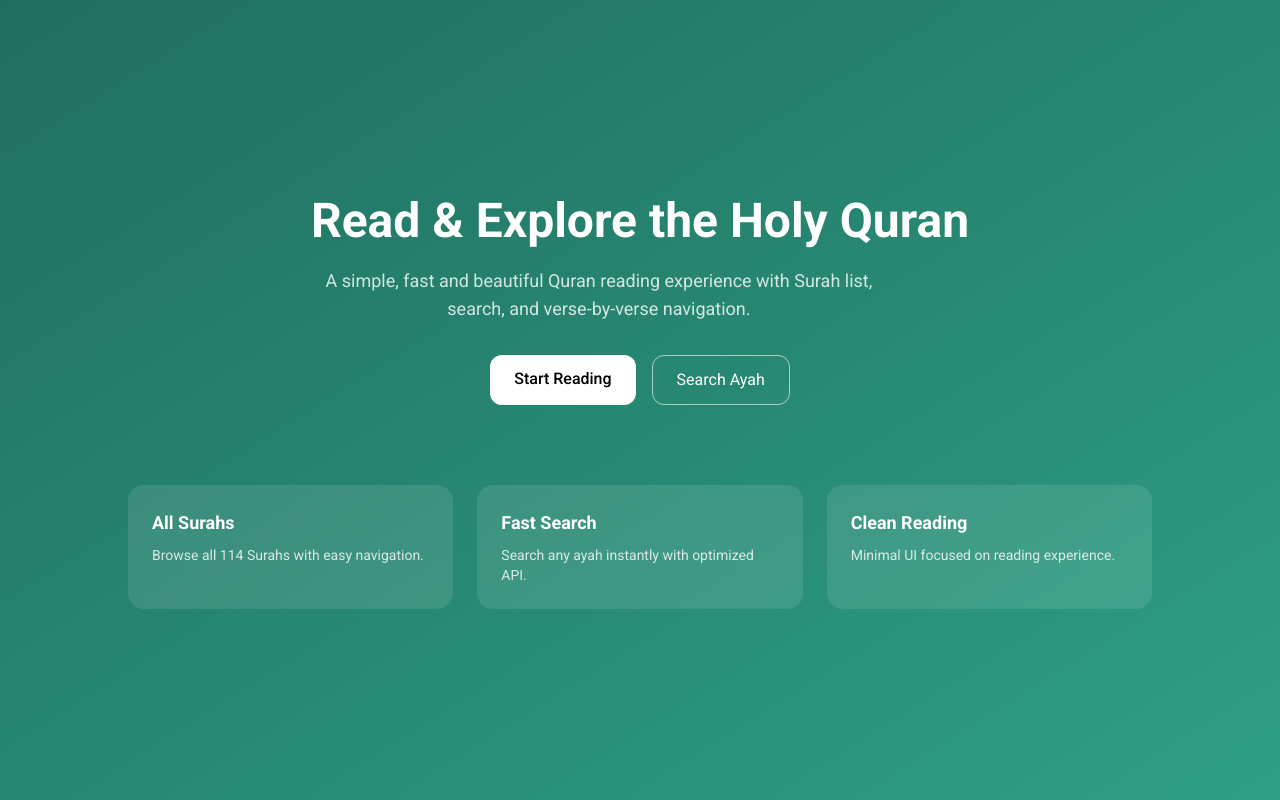
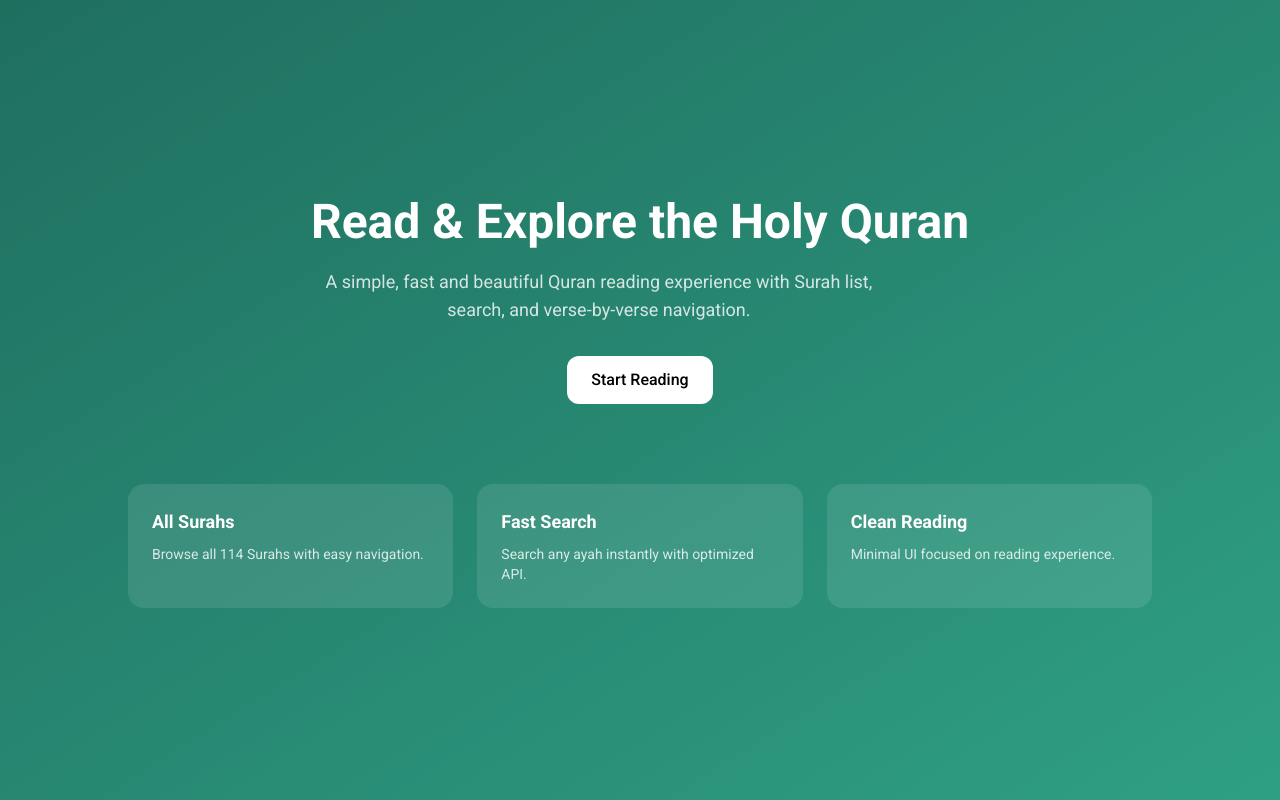
Before and after one commit to Dev-Asifur-Rahman/quran, a Next.js app: page / in a window 1280 px wide. Built offline with nearby package versions, Linux system fonts and the light colour scheme.

Commit message:
searchbar completed

```diff
--- a/src/app/page.js
+++ b/src/app/page.js
@@ -21,12 +21,6 @@ export default function Home() {
             Start Reading
           </Link>
 
-          <Link
-            href={"/search-ayah"}
-            className="px-6 py-3 rounded-xl border border-white/60"
-          >
-            Search Ayah
-          </Link>
         </div>
       </div>
 
--- a/src/app/search-ayah/page.jsx
+++ /dev/null
@@ -1,9 +0,0 @@
-import React from 'react';
-
-const page = () => {
-    return (
-        <section>Search Ayah page created</section>
-    );
-};
-
-export default page;
--- a/src/components/SearchBar.jsx
+++ b/src/components/SearchBar.jsx
@@ -1,9 +1,13 @@
 "use client";
+import Link from "next/link";
+import { useRouter } from "next/navigation";
 import React, { useState, useEffect } from "react";
 
 const SearchBar = () => {
   const [searchResult, setSearchResult] = useState([]);
   const [searchValue, setSearchValue] = useState("");
+
+  const router = useRouter();
 
   useEffect(() => {
     const timer = setTimeout(async () => {
@@ -17,7 +21,6 @@ const SearchBar = () => {
           const data = await res.json();
 
           setSearchResult(data?.data?.matches?.slice(0, 6) || []);
-          console.log(searchResult);
         } catch (err) {
           console.error(err);
         }
@@ -33,6 +36,11 @@ const SearchBar = () => {
     const value = e.target.value;
     setSearchValue(value);
   };
+
+  const handleRoute = (result) =>{
+    router.push(`/surah/${result?.surah?.number}`)
+    setSearchResult([])
+  }
 
   return (
     <div className="navbar-center flex w-[45%] justify-center relative">
@@ -66,7 +74,7 @@ const SearchBar = () => {
           {searchResult?.map((result, index) => {
             return (
               <li key={index}>
-                <a>{`${result?.surah?.englishName} : Ayah - ${result?.numberInSurah}`}</a>
+                <a onClick={()=>handleRoute(result)}>{`${result?.surah?.englishName} : Ayah - ${result?.numberInSurah}`}</a>
               </li>
             );
           })}
```
Also changed, not shown: 1 other file (tests, documents, lock files or other folders).
